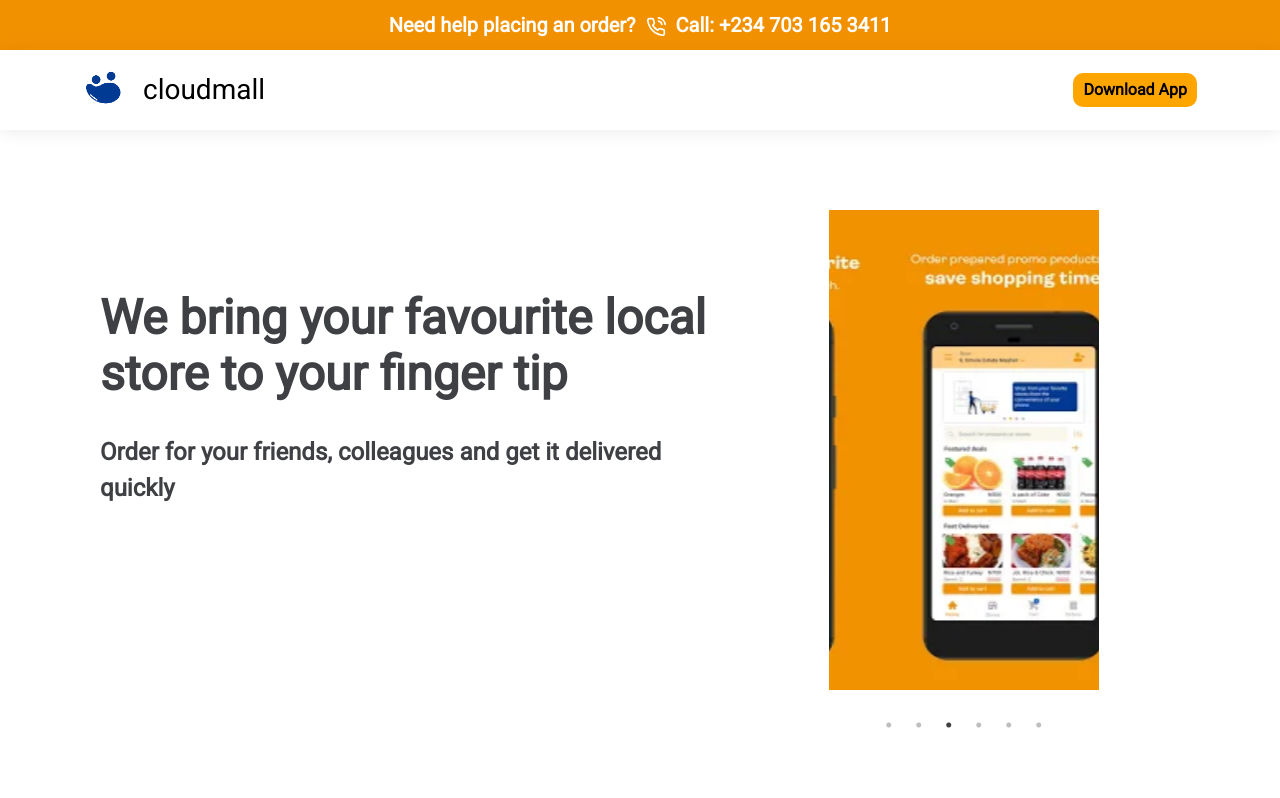
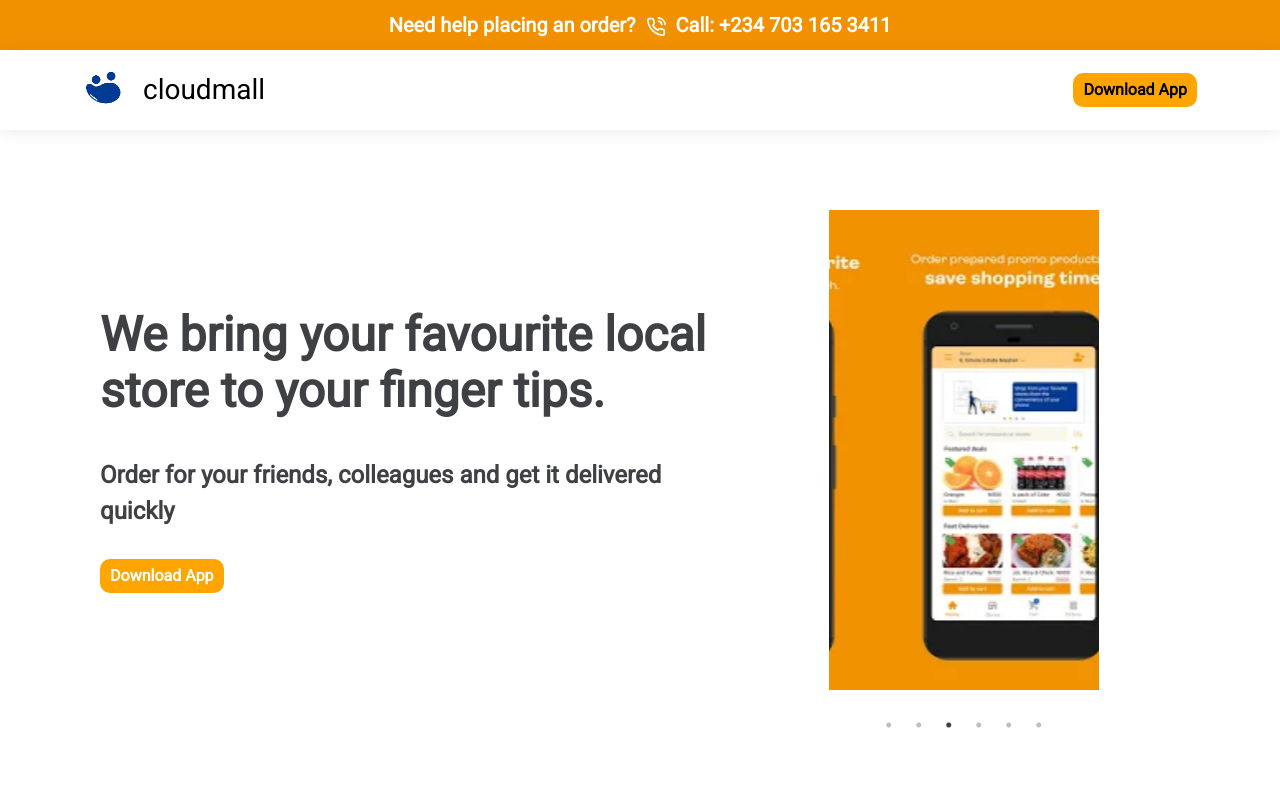
Before and after one commit to BisiDavi/cloudmall-landingpage, a Next.js app: page / in a window 1280 px wide. Shown: the top 798 px of the page. Built offline with nearby package versions, Linux system fonts and the light colour scheme.

Commit message:
home page

```diff
--- a/components/Banner/OrderBanner.tsx
+++ b/components/Banner/OrderBanner.tsx
@@ -1,8 +1,8 @@
 import React from "react";
 import { Col, Container, Row, Button } from "react-bootstrap";
-import Image from "next/image";
 import { OrderSlider } from "../Slider";
 import styles from "../../styles/Orderbanner.module.css";
+import DownloadApp from "../Button/DownloadApp";
 
 const OrderBanner = () => {
     return (
@@ -10,36 +10,13 @@ const OrderBanner = () => {
             <Row>
                 <Col className={styles.column1} lg={7} sm={12}>
                     <h1>
-                        We bring your favourite local store to your finger tip
+                        We bring your favourite local store to your finger tips.
                     </h1>
                     <p>
                         Order for your friends, colleagues and get it delivered
                         quickly
                     </p>
-
-                    <div className={styles.btnGrp}>
-                        <a>
-                            <Button>
-                                <Image
-                                    src="/appstore.svg"
-                                    height={80}
-                                    width={140}
-                                />
-                            </Button>
-                        </a>
-                        <a
-                            target="_blank"
-                            href={process.env.NEXT_PUBLIC_GOOGLE_LINK}
-                        >
-                            <Button>
-                                <Image
-                                    src="/playstore.svg"
-                                    height={80}
-                                    width={140}
-                                />
-                            </Button>
-                        </a>
-                    </div>
+                    <DownloadApp />
                 </Col>
                 <Col className={styles.column2} lg={5}>
                     <OrderSlider />
--- /dev/null
+++ b/components/Button/DownloadApp.tsx
@@ -0,0 +1,28 @@
+import React from "react";
+
+const DownloadApp = () => {
+    return (
+        <a target="_blank" href={process.env.NEXT_PUBLIC_GOOGLE_LINK}>
+            <button>Download App</button>
+            <style jsx>
+                {`
+                    a {
+                        text-decoration: none;
+                    }
+                    button {
+                        background-color: orange;
+                        border-radius: 10px;
+                        color: white;
+                        font-weight: bold;
+                        padding: 5px 10px;
+                        cursor: pointer;
+                        border: none;
+                        margin-top: 0px;
+                    }
+                `}
+            </style>
+        </a>
+    );
+};
+
+export default DownloadApp;
--- a/components/Header/Header.tsx
+++ b/components/Header/Header.tsx
@@ -1,5 +1,4 @@
 import React from "react";
-import Link from "next/link";
 import { Col, Container, Row } from "react-bootstrap";
 import Logo from "../Logo";
 import styles from "../../styles/Header.module.css";
--- a/styles/Orderbanner.module.css
+++ b/styles/Orderbanner.module.css
@@ -30,7 +30,7 @@
 }
 
 .column1 p {
-    margin: 24px 0px;
+    margin: 30px 0px;
     font-size: 24px;
 }
 .column1 {
```
